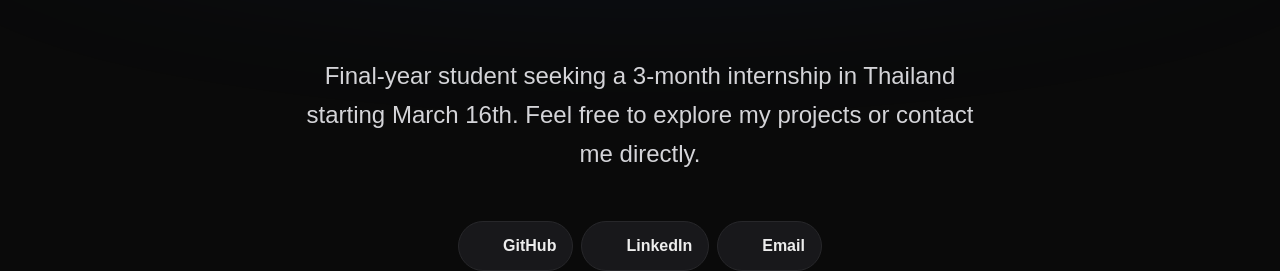
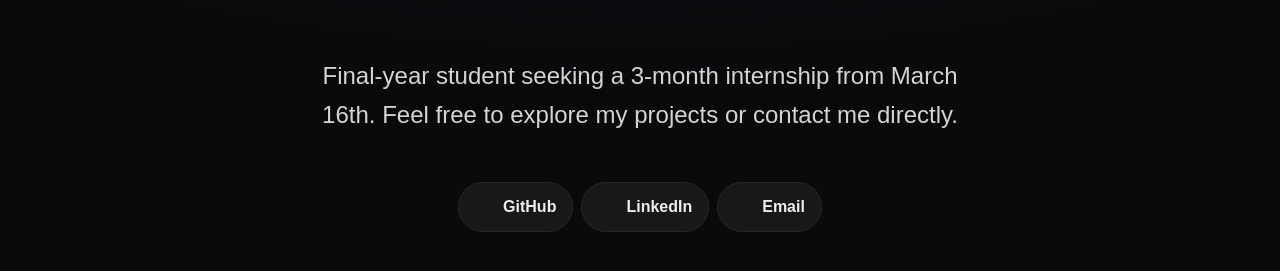
Before and after one commit to AlwinZwdzk/portfolio, a Next.js app: page / in a window 1280 px wide. Shown: the part 284-555 px from the top of the page. Built offline with nearby package versions, Linux system fonts and the light colour scheme; some icons are missing; what @mui/material-nextjs would draw is missing.

Commit message:
Update internship availability text

```diff
--- a/src/app/page.tsx
+++ b/src/app/page.tsx
@@ -23,7 +23,7 @@ export default function Home() {
                 </div>
 
                 <p className="max-w-2xl text-lg md:text-2xl text-zinc-600 dark:text-zinc-300 leading-relaxed font-light">
-                    Final-year student seeking a 3-month internship in Thailand starting March 16th. Feel free to explore my projects or contact me directly.
+                    Final-year student seeking a 3-month internship from March 16th. Feel free to explore my projects or contact me directly.
                 </p>
 
                 {/* Socials - Prominent Buttons */}
```
